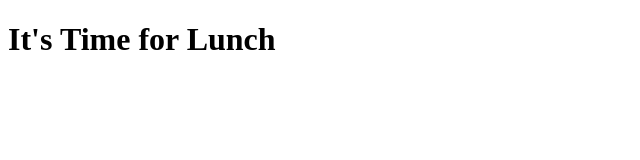
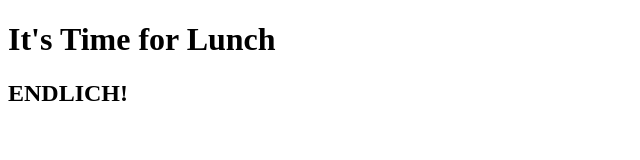
Before and after one commit to tuorfabio/WebTech-Vorlesung-1, a plain HTML site: page lunch.html in a window 1280 px wide. Shown: the whole page, without its empty margins (0-640 px from the left). Drawn offline with Linux system fonts and the light colour scheme.

Commit message:
updated lunch.html

```diff
--- a/lunch.html
+++ b/lunch.html
@@ -6,5 +6,6 @@
   </head>
   <body>
     <h1>It's Time for Lunch</h1>
+    <h2>ENDLICH!</h2>
   </body>
 </html>
```
